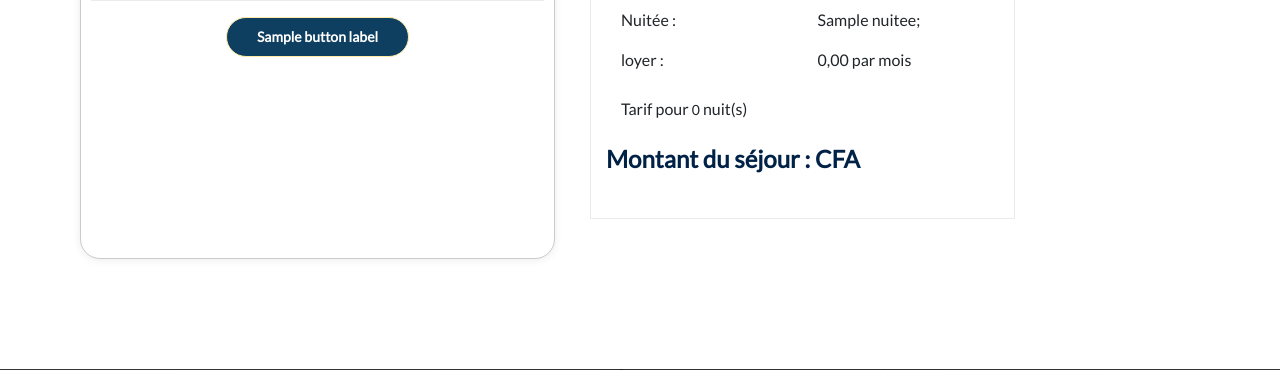
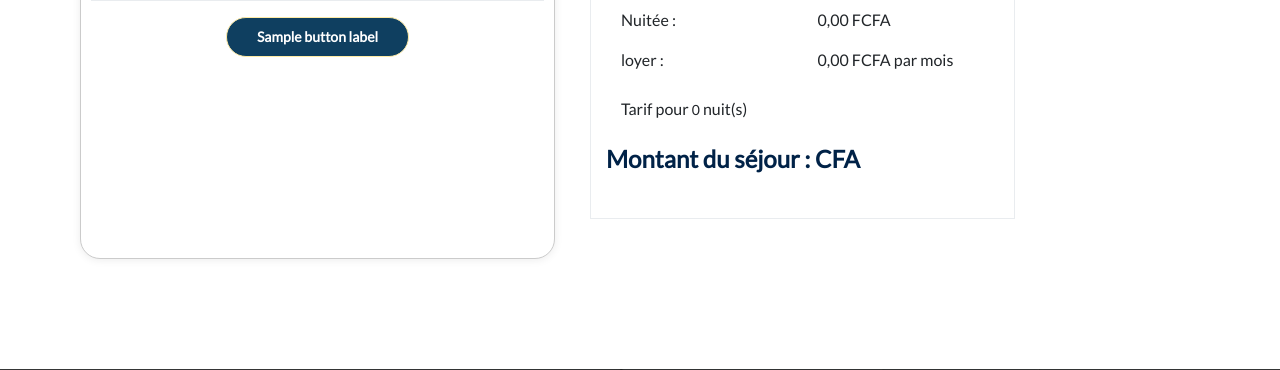
Before and after one commit to dodji05/ILEHYA-IMMO, a Symfony app: template templates/FrontEnd/reservation.html.twig in a window 1280 px wide. Shown: the part 638-1008 px from the top of the page. Run offline with Twig, Linux system fonts and the light colour scheme; the template is opened without the code that fills it: most values are stand-ins (such as "Sample title", 1, 10 or a date in 2020); form fields are guessed from the names that the template uses; some libraries are stand-ins or nearby versions.

Commit message:
champ nuitee

```diff
--- a/templates/FrontEnd/reservation.html.twig
+++ b/templates/FrontEnd/reservation.html.twig
@@ -192,7 +192,7 @@
                                     Nuitée :
                                 </div>
                                 <div class="col">
-                                    {{ propriete.typeOptions.Nuitee }};
+                                    {{ propriete.typeOptions.Nuitee | number_format(2, ',', ' ') }} FCFA
                                 </div>
 
                             </div>
@@ -202,7 +202,7 @@
                                     loyer :
                                 </div>
                                 <div class="col">
-                                    {{ propriete.typeOptions.loyer | number_format(2, ',', ' ') }}
+                                    {{ propriete.typeOptions.loyer | number_format(2, ',', ' ') }} FCFA
                                     par mois
                                 </div>
                                 <hr>
```
